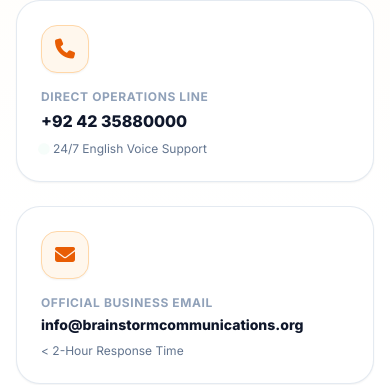
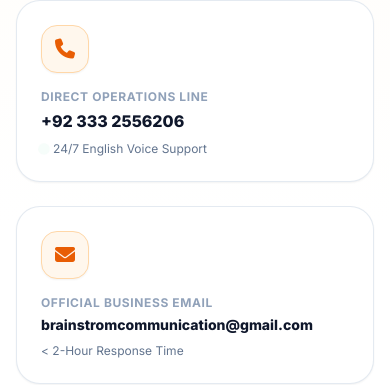
Before and after one commit to kaka803/brainstorm, a Next.js app: page /contact in a window 390 px wide. Shown: the part 591-976 px from the top of the page. Built offline with nearby package versions, Linux system fonts and the light colour scheme.

Commit message:
Update contact information for phone and email

```diff
--- a/app/contact/page.js
+++ b/app/contact/page.js
@@ -87,7 +87,7 @@
 
             {/* Card 1: Direct Phone */}
             <a
-              href="tel:+924235880000"
+              href="tel:+923332556206"
               className="p-6 rounded-3xl bg-white border border-slate-200/90 shadow-xs card-lift hover:border-[#E85D04] group block"
             >
               <div className="w-12 h-12 rounded-2xl bg-orange-50 text-[#E85D04] border border-orange-200 flex items-center justify-center text-xl mb-4 group-hover:bg-[#E85D04] group-hover:text-white transition-all shadow-xs">
@@ -97,7 +97,7 @@
                 Direct Operations Line
               </div>
               <div className="text-base font-extrabold text-slate-900 group-hover:text-[#E85D04] transition-colors">
-                +92 42 35880000
+                +92 333 2556206
               </div>
               <div className="text-xs text-slate-500 mt-2 flex items-center gap-1.5">
                 <span className="w-1.5 h-1.5 rounded-full bg-emerald-500 animate-ping"></span>
@@ -107,7 +107,7 @@
 
             {/* Card 2: Official Email */}
             <a
-              href="mailto:info@brainstormcommunications.org"
+              href="mailto:brainstromcommunication@gmail.com"
               className="p-6 rounded-3xl bg-white border border-slate-200/90 shadow-xs card-lift hover:border-[#E85D04] group block"
             >
               <div className="w-12 h-12 rounded-2xl bg-orange-50 text-[#E85D04] border border-orange-200 flex items-center justify-center text-xl mb-4 group-hover:bg-[#E85D04] group-hover:text-white transition-all shadow-xs">
@@ -117,7 +117,7 @@
                 Official Business Email
               </div>
               <div className="text-sm font-extrabold text-slate-900 group-hover:text-[#E85D04] transition-colors truncate">
-                info@brainstormcommunications.org
+                brainstromcommunication@gmail.com
               </div>
               <div className="text-xs text-slate-500 mt-2">
                 &lt; 2-Hour Response Time
@@ -394,11 +394,11 @@
                   Call or chat directly with our offshore coordinator in Lahore for immediate scoping, custom quotations, or urgent telemarketing ramp-ups.
                 </p>
                 <a
-                  href="tel:+924235880000"
+                  href="tel:+923332556206"
                   className="w-full py-3 rounded-xl bg-slate-900 hover:bg-slate-800 text-white font-bold text-xs flex items-center justify-center gap-2 transition-colors"
                 >
                   <i className="fa-solid fa-phone text-orange-400"></i>
-                  <span>Call +92 42 35880000</span>
+                  <span>Call +92 333 2556206</span>
                 </a>
               </div>
 
@@ -480,8 +480,8 @@
               Thank you for reaching out to Brainstorm Communications. An executive operations lead at our Lahore center is reviewing your project requirements and will reply within 2 business hours.
             </p>
             <div className="p-4 rounded-2xl bg-orange-50 border border-orange-200 text-xs text-slate-700 text-left space-y-1">
-              <div><strong className="text-slate-900">Urgent Assistance:</strong> +92 42 35880000</div>
-              <div><strong className="text-slate-900">Direct Desk:</strong> info@brainstormcommunications.org</div>
+              <div><strong className="text-slate-900">Urgent Assistance:</strong> +92 333 2556206</div>
+              <div><strong className="text-slate-900">Direct Desk:</strong> brainstromcommunication@gmail.com</div>
             </div>
             <button
               type="button"
```
